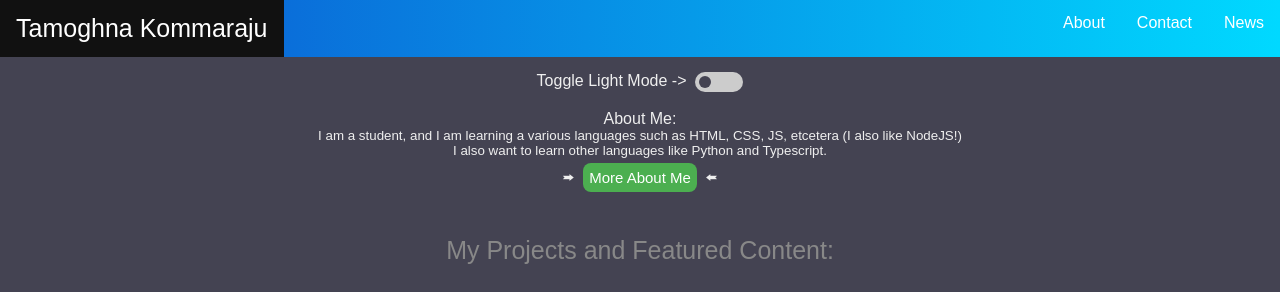
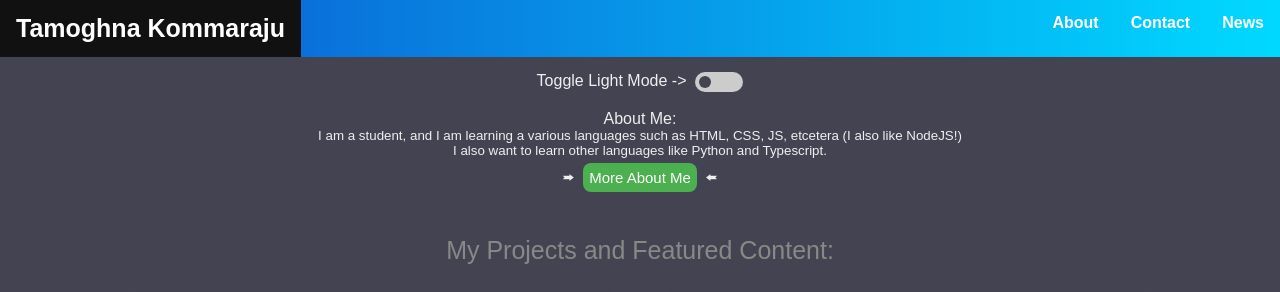
Before and after one commit to TamoghnaK13/About-Me, a plain HTML site: page index.html in a window 1280 px wide. Shown: the top 292 px of the page. Drawn offline with Linux system fonts and the light colour scheme; a script that the page names is missing.

Commit message:
Update index.html

```diff
--- a/index.html
+++ b/index.html
@@ -138,7 +138,7 @@ li a:hover {
 
 </style>
 
- <ul class="footer">
+ <ul class="footer heading">
   <li><a style="font-size:25px;float:left;" class="logo" href="/">Tamoghna Kommaraju</a></li>
   <li><a style="float:right; href="#news">News</a></li>
   <li><a style="float:right; href="#contact">Contact</a></li>
```
